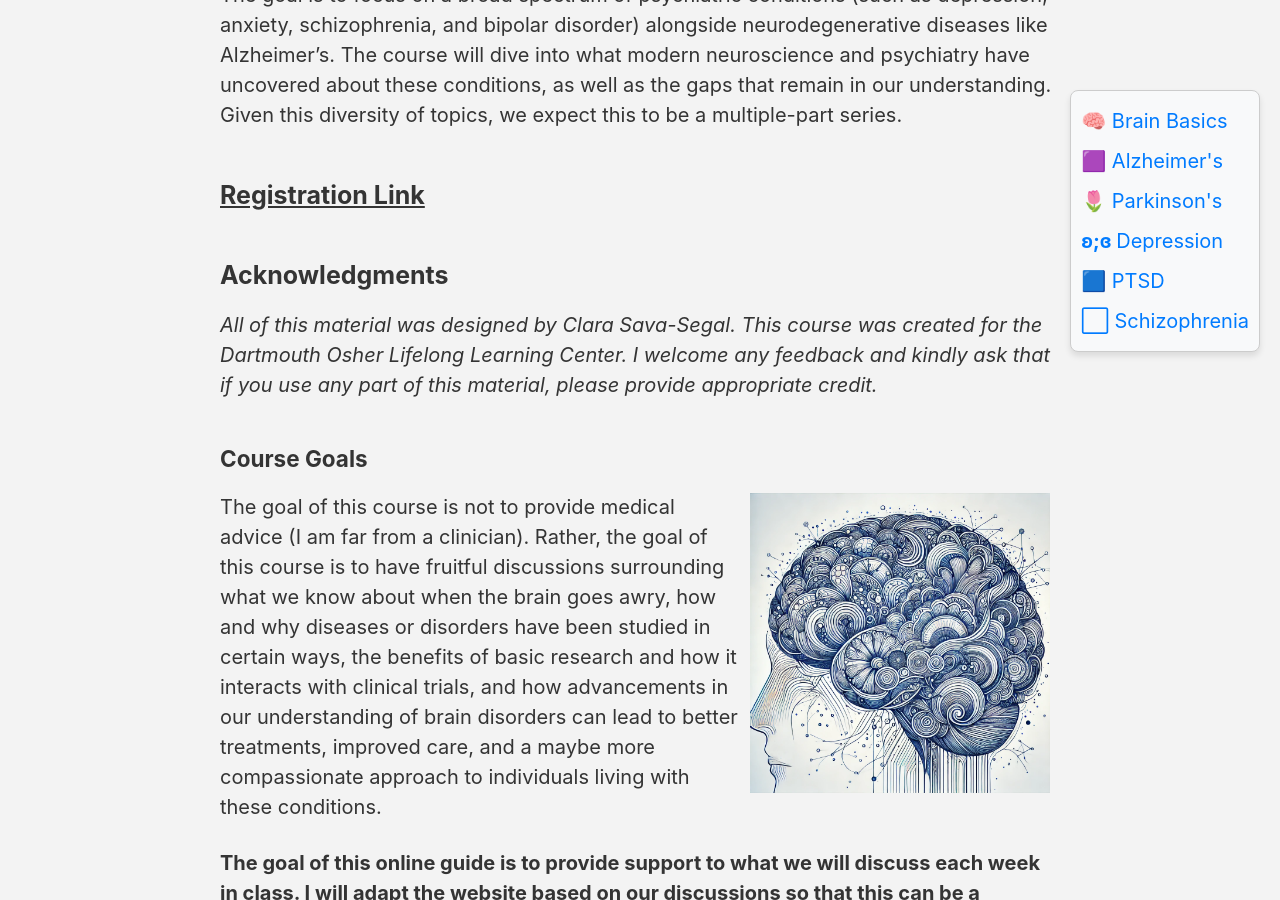
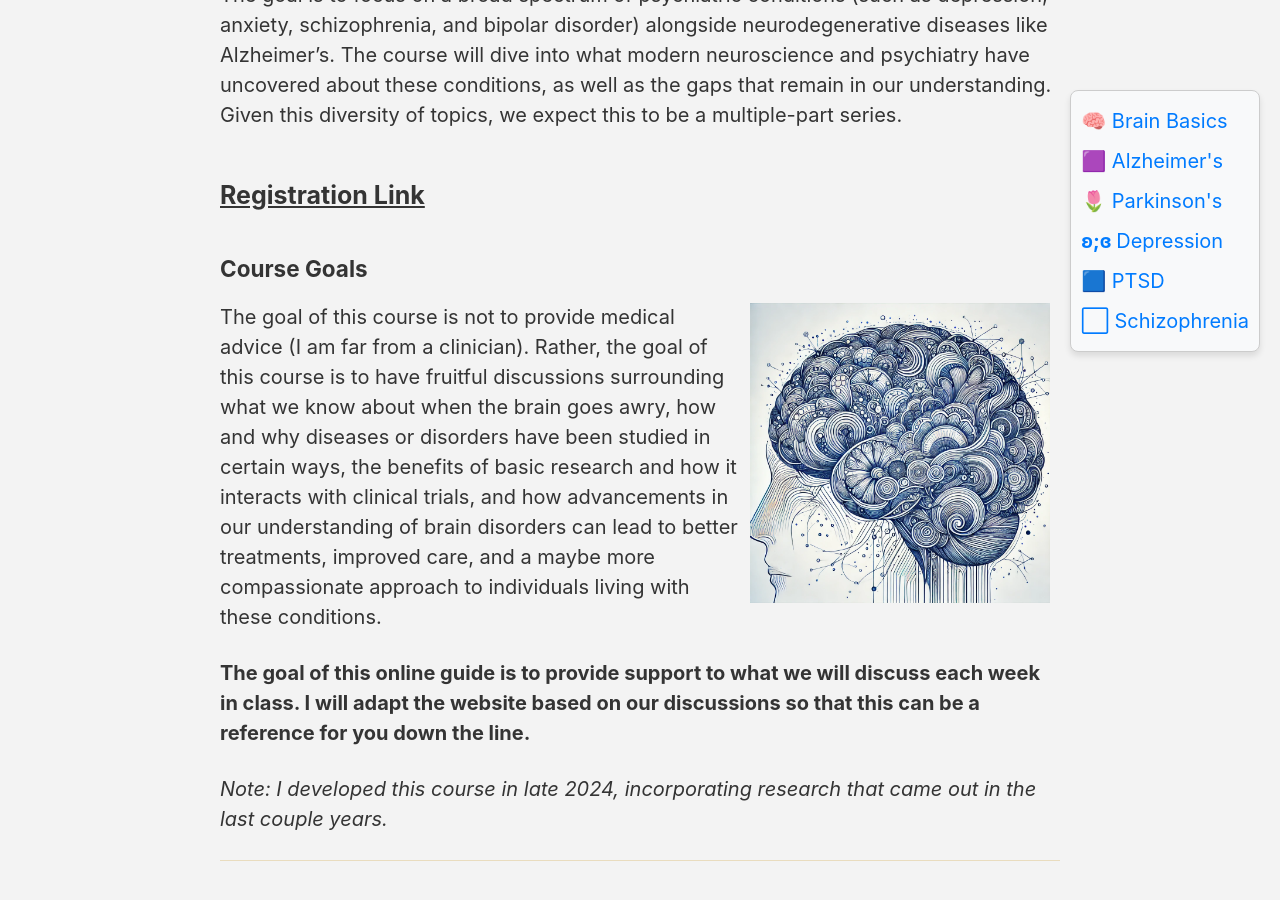
Before and after one commit to csavasegal/csavasegal.github.io, a Jekyll site: the page built from Teaching_materials/OSHER_Winter2025/CourseGoals.md, in a window 1280 px wide and 900 px high, scrolled down 403 px. Built offline with Jekyll 4.4.1, drawn with Linux system fonts in a browser that asks for light colours; cached includes are drawn as plain includes.

Commit message:
removed Acknowledgements for now since actively teaching

```diff
--- a/Teaching_materials/OSHER_Winter2025/CourseGoals.md
+++ b/Teaching_materials/OSHER_Winter2025/CourseGoals.md
@@ -49,8 +49,8 @@ published: true
 This course explores the diversity of the human brain, offering a comprehensive introduction to the complex interactions between brain structure, function, and behavior. The goal is to focus on a broad spectrum of psychiatric conditions (such as depression, anxiety, schizophrenia, and bipolar disorder) alongside neurodegenerative diseases like Alzheimer’s. The course will dive into what modern neuroscience and psychiatry have uncovered about these conditions, as well as the gaps that remain in our understanding. Given this diversity of topics, we expect this to be a multiple-part series.
 
 ## [Registration Link](https://reg130.imperisoft.com/Dartmouth/ProgramDetail/313137363238/Registration.aspx)
-## Acknowledgments
-_All of this material was designed by Clara Sava-Segal. This course was created for the Dartmouth Osher Lifelong Learning Center. I welcome any feedback and kindly ask that if you use any part of this material, please provide appropriate credit._
+<!-- ## Acknowledgments
+_All of this material was designed by Clara Sava-Segal. This course was created for the Dartmouth Osher Lifelong Learning Center. I welcome any feedback and kindly ask that if you use any part of this material, please provide appropriate credit._   -->
 
 
 ### Course Goals
@@ -127,6 +127,6 @@ Now consider this: if every synapse were a line of code, the brain would far sur
   <a href="/osher/DiverseMinds/schizophrenia/" style="text-decoration: none;">Learn about Schizophrenia</a>
 </div>
 
-
+<br>
 
 _All materials © Clara Sava-Segal, 2025. Designed for Dartmouth Osher Lifelong Learning Center._
```
